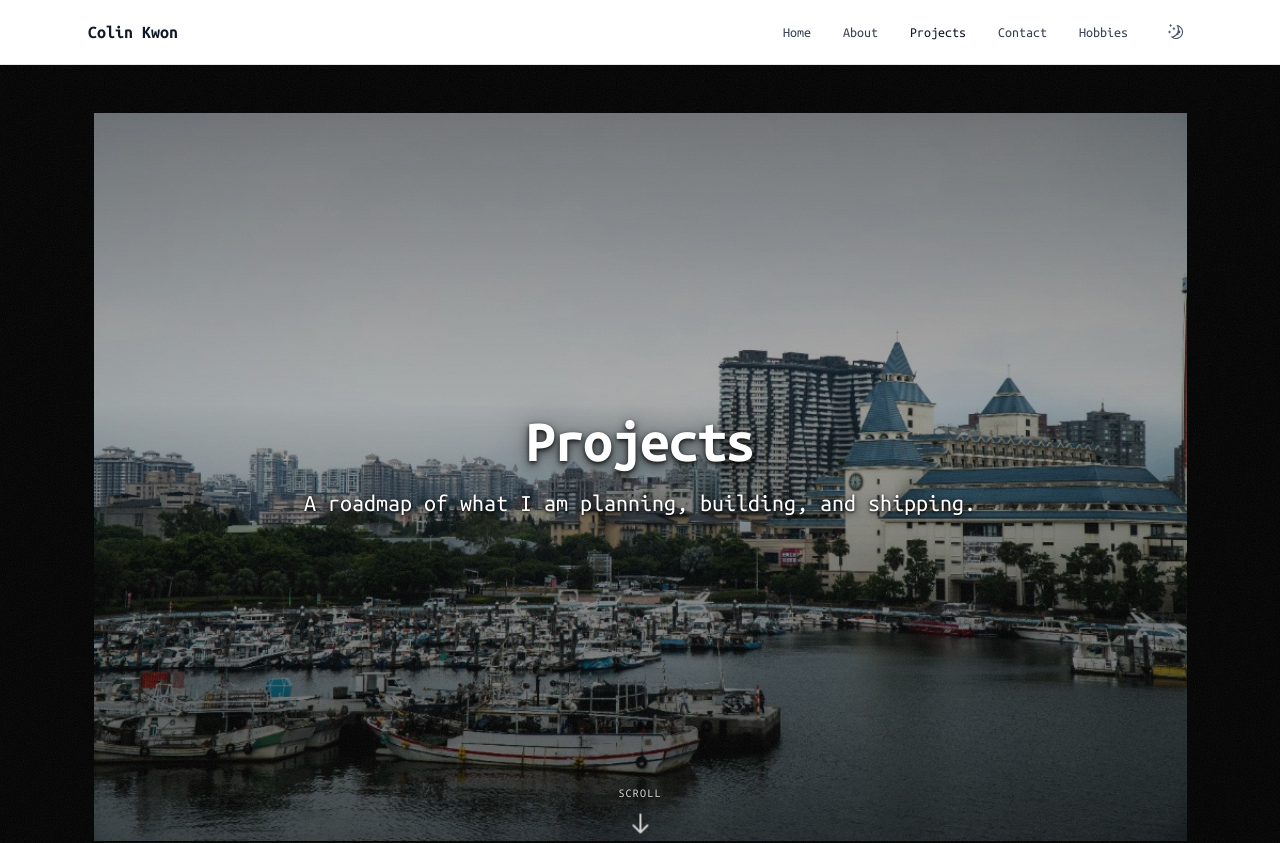
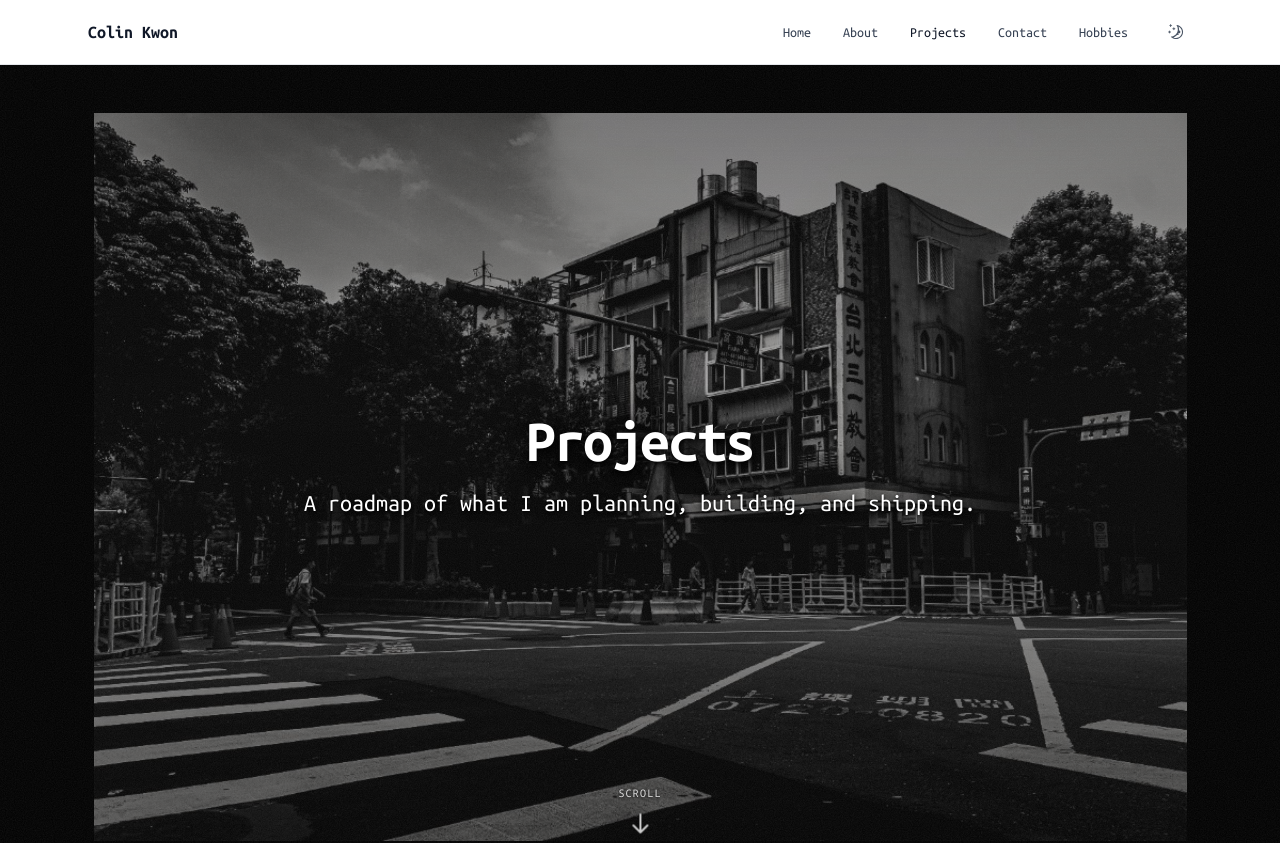
Before and after one commit to Cobby914/Personal_Website, a Next.js app: page /projects in a window 1280 px wide. Shown: the top 843 px of the page. Built offline with nearby package versions, Linux system fonts and the light colour scheme.

Commit message:
Updated background picture.

```diff
--- a/app/projects/page.js
+++ b/app/projects/page.js
@@ -13,7 +13,7 @@ export const metadata = {
 
 export default function ProjectsPage() {
   return (
-    <AppShell backgroundImage="/images/about-background.png">
+    <AppShell backgroundImage="/images/projects-hero-background.png">
       <ProjectsPageContent />
     </AppShell>
   );
```
Also changed, not shown: public/images/home-hero-background.png (added), public/images/projects-hero-background.png (added).
